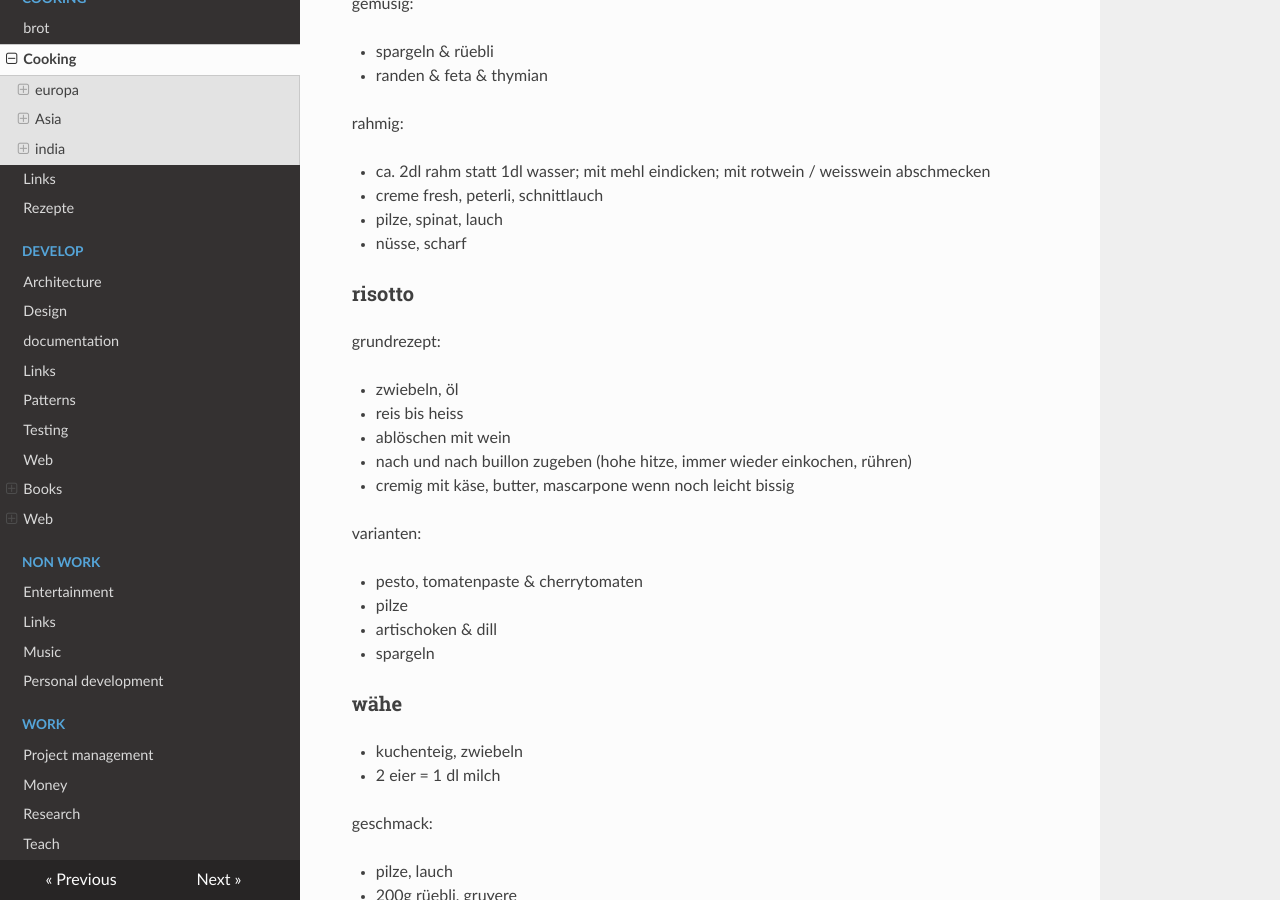
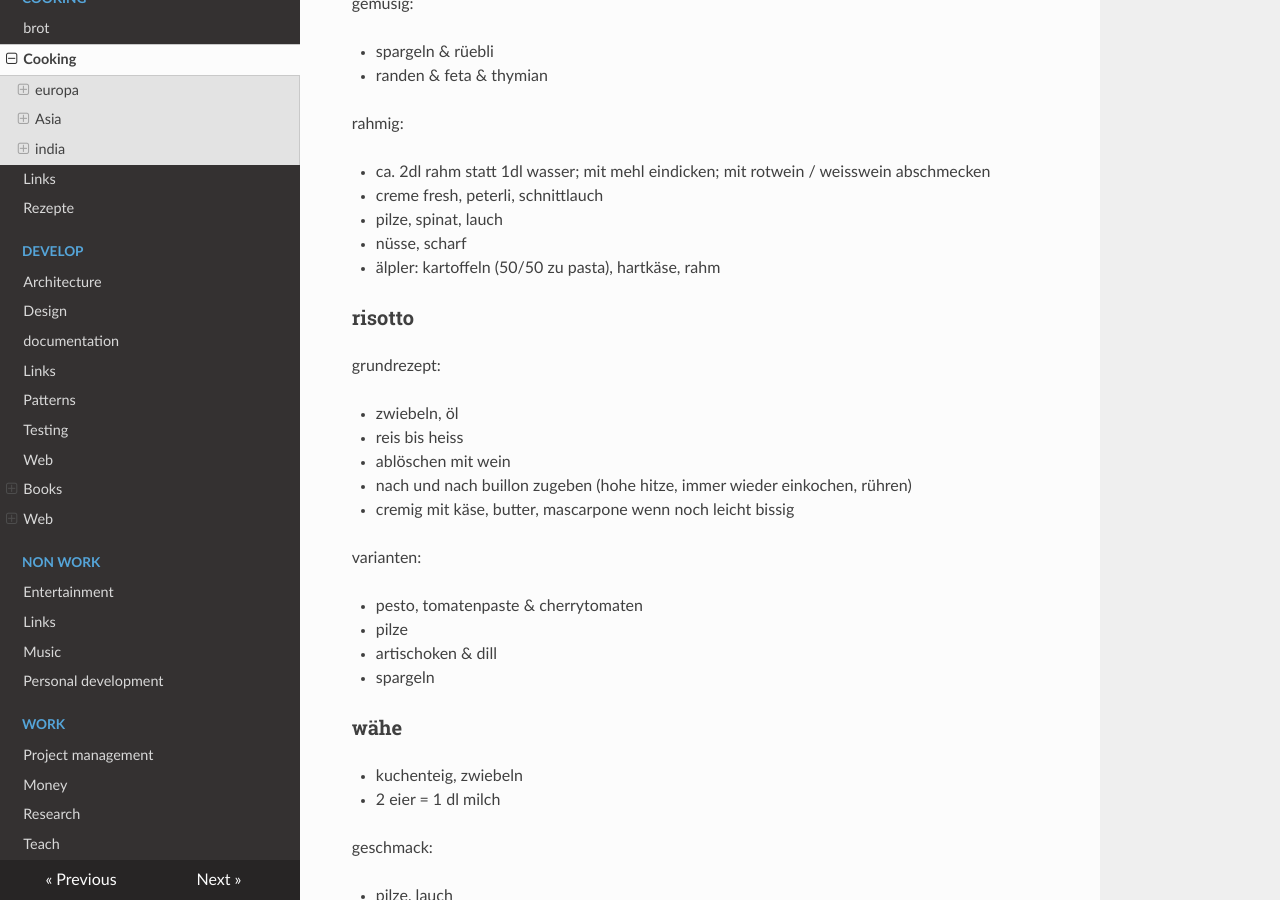
Before and after one commit to famoser/docs, an MkDocs documentation site: the page built from docs/cooking/grundrezepte.md, in a window 1280 px wide and 900 px high, scrolled down 826 px. Built offline with MkDocs 1.6.1, drawn with Linux system fonts in a browser that asks for light colours; nearby versions of some CDN libraries.

Commit message:
Update grundrezepte.md

```diff
--- a/docs/cooking/grundrezepte.md
+++ b/docs/cooking/grundrezepte.md
@@ -38,7 +38,7 @@ rahmig:
 - creme fresh, peterli, schnittlauch
 - pilze, spinat, lauch
 - nüsse, scharf
-
+- älpler: kartoffeln (50/50 zu pasta), hartkäse, rahm
 
 ### risotto
 
```
